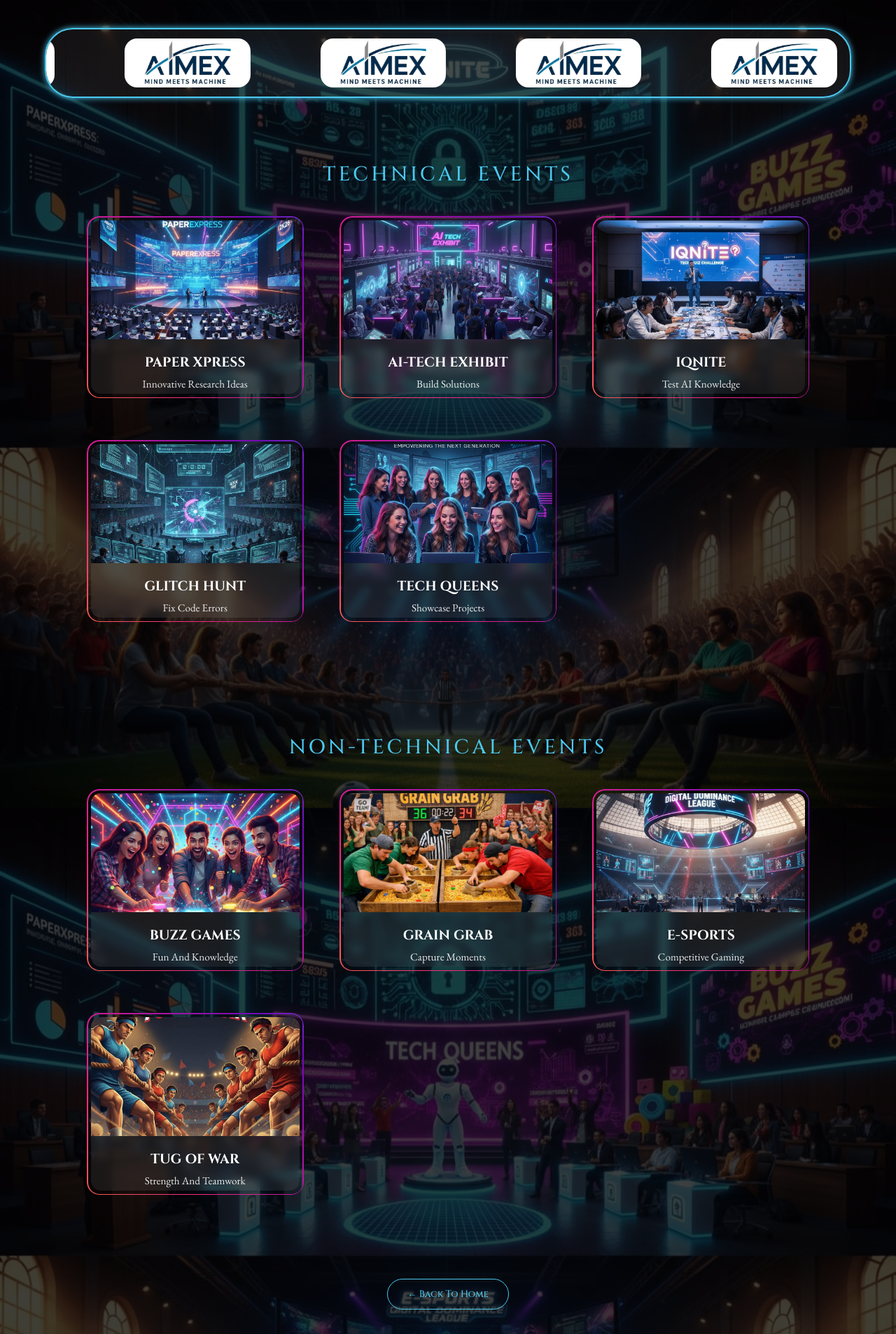
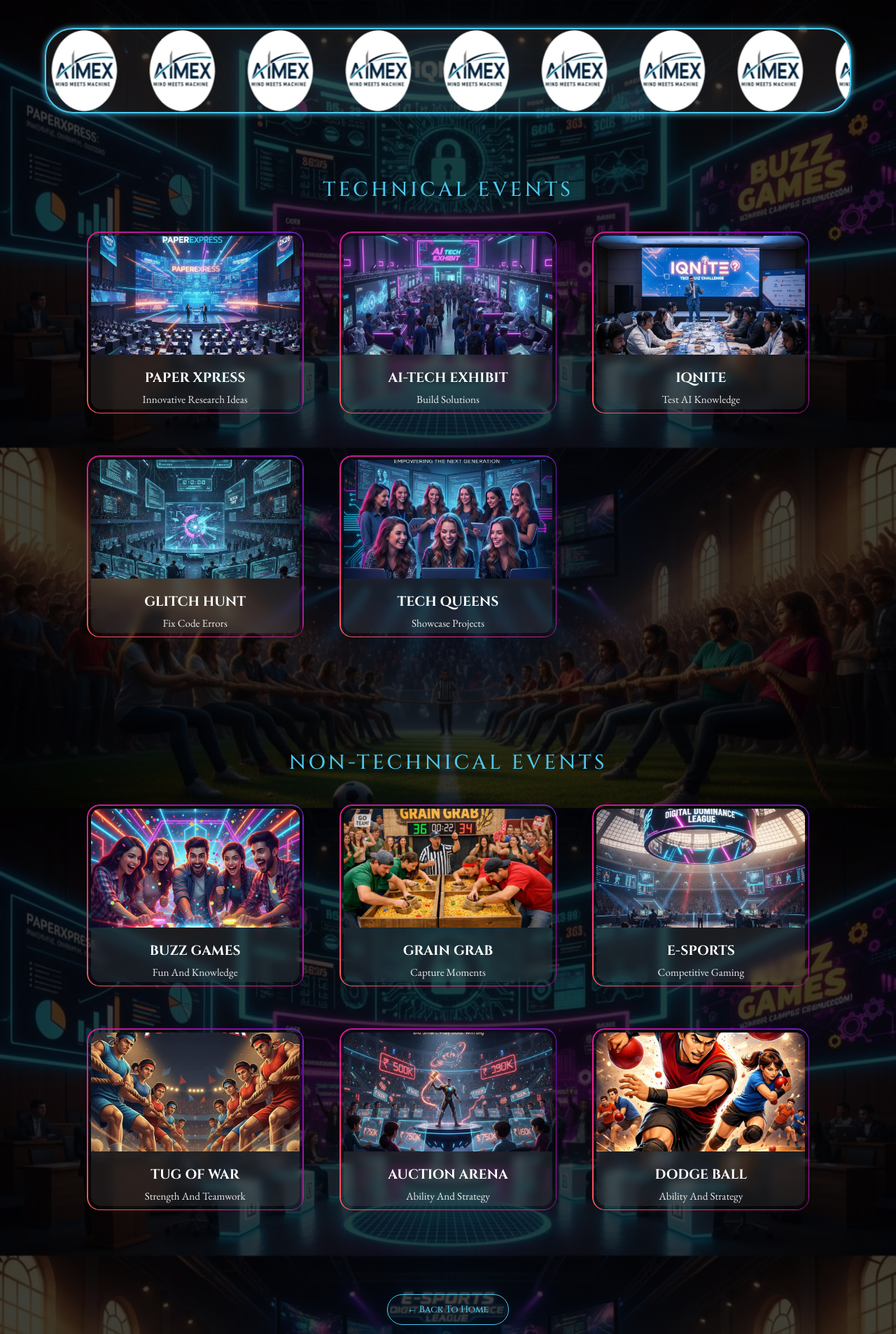
Before and after one commit to VailetiAmaranath/PROJECT-AIMEX-, a plain HTML site: page eventslists.html in a window 1280 px wide. Shown: the top 1907 px of the page at 70% size. Drawn offline with nearby package versions, Linux system fonts and the light colour scheme; files whose address does not match are found by name.

Commit message:
add changes

```diff
--- a/event.css
+++ b/event.css
@@ -13,7 +13,7 @@
 /* ================= TOP FRAME ================= */
 .top-frame{
   width:90%;
-  height:100px;
+  height:122px;
   margin:40px auto 10px;
   border-radius:40px;
   border:2px solid #4cc9f0;
@@ -29,7 +29,7 @@
   100%{box-shadow:0 0 8px #4cc9f0;}
 }
 .Images{display:flex;width:max-content;animation:scroll 9s linear infinite;}
-.Images img{height:70px;margin:0 50px;border-radius:18px;}
+.Images img{height:120px;margin:10px;border-radius:18px;}
 @keyframes scroll{to{transform:translateX(-50%);}}
 
 /* ================= SECTIONS ================= */
@@ -144,7 +144,7 @@
   backdrop-filter: blur(6px);
   justify-content:center;
   align-items:center;
-  padding:20px;
+  padding:5px;
 }
 
 .flip-back img{
--- a/eventslists.html
+++ b/eventslists.html
@@ -13,16 +13,28 @@
 
 <div class="top-frame">
   <div class="Images">
-    <img src="AIMEXLOGO.jpeg" alt="AIMEXLOGO">
-    <img src="AIMEXLOGO.jpeg" alt="AIMEXLOGO">
-    <img src="AIMEXLOGO.jpeg" alt="AIMEXLOGO">
-    <img src="AIMEXLOGO.jpeg" alt="AIMEXLOGO">
-    <img src="AIMEXLOGO.jpeg" alt="AIMEXLOGO">
-    <img src="AIMEXLOGO.jpeg" alt="AIMEXLOGO">
-    <img src="AIMEXLOGO.jpeg" alt="AIMEXLOGO">
-    <img src="AIMEXLOGO.jpeg" alt="AIMEXLOGO">
-    <img src="AIMEXLOGO.jpeg" alt="AIMEXLOGO">
-    <img src="AIMEXLOGO.jpeg" alt="AIMEXLOGO">
+    <img src="AIMEX-LOGO.jpeg" alt="AIMEXLOGO">
+    <img src="AIMEX-LOGO.jpeg" alt="AIMEXLOGO">
+    <img src="AIMEX-LOGO.jpeg" alt="AIMEXLOGO">
+    <img src="AIMEX-LOGO.jpeg" alt="AIMEXLOGO">
+    <img src="AIMEX-LOGO.jpeg" alt="AIMEXLOGO">
+    <img src="AIMEX-LOGO.jpeg" alt="AIMEXLOGO">
+    <img src="AIMEX-LOGO.jpeg" alt="AIMEXLOGO">
+    <img src="AIMEX-LOGO.jpeg" alt="AIMEXLOGO">
+    <img src="AIMEX-LOGO.jpeg" alt="AIMEXLOGO">
+    <img src="AIMEX-LOGO.jpeg" alt="AIMEXLOGO">
+    <img src="AIMEX-LOGO.jpeg" alt="AIMEXLOGO">
+    <img src="AIMEX-LOGO.jpeg" alt="AIMEXLOGO">
+    <img src="AIMEX-LOGO.jpeg" alt="AIMEXLOGO">
+    <img src="AIMEX-LOGO.jpeg" alt="AIMEXLOGO">
+    <img src="AIMEX-LOGO.jpeg" alt="AIMEXLOGO">
+    <img src="AIMEX-LOGO.jpeg" alt="AIMEXLOGO">
+    <img src="AIMEX-LOGO.jpeg" alt="AIMEXLOGO">
+    <img src="AIMEX-LOGO.jpeg" alt="AIMEXLOGO">
+    <img src="AIMEX-LOGO.jpeg" alt="AIMEXLOGO">
+    <img src="AIMEX-LOGO.jpeg" alt="AIMEXLOGO">
+    <img src="AIMEX-LOGO.jpeg" alt="AIMEXLOGO">
+    <img src="AIMEX-LOGO.jpeg" alt="AIMEXLOGO">
   </div>
 </div>
 <!-- TECHNICAL EVENTS -->
@@ -40,7 +52,7 @@
           </div>
         </div>
         <div class="flip-back">
-          <div class="back-title">Hello Everyone!</div>
+          <div class="back-title">PAPERXPRESS POSTER</div>
           <div class="poster-wrap">
             <img src="paper.jpeg" alt="Paper-Poster">
             <div class="expand-btn" onclick="openPoster(this)">[ ]</div>
@@ -61,7 +73,7 @@
           </div>
         </div>
         <div class="flip-back">
-          <div class="back-title">Hello Everyone!</div>
+          <div class="back-title">AI-TECH-EXHIBIT POSTER</div>
           <div class="poster-wrap">
             <img src="ai-tech.jpeg" alt="ai-tech-Poster">
             <div class="expand-btn" onclick="openPoster(this)">[ ]</div>
@@ -81,7 +93,7 @@
           </div>
         </div>
         <div class="flip-back">
-          <div class="back-title">Hello Everyone!</div>
+          <div class="back-title">IQNITE POSTER</div>
           <div class="poster-wrap">
             <img src="ai-tech.jpeg" alt="ai-tech-Poster">
             <div class="expand-btn" onclick="openPoster(this)">[ ]</div>
@@ -101,9 +113,9 @@
           </div>
         </div>
         <div class="flip-back">
-          <div class="back-title">Hello Everyone!</div>
+          <div class="back-title">GLITCH HUNT POSTER</div>
           <div class="poster-wrap">
-            <img src="ai-tech.jpeg" alt="ai-tech-Poster">
+            <img src="glitch.jpeg" alt="glitch-Poster">
             <div class="expand-btn" onclick="openPoster(this)">[ ]</div>
           </div>
           <button type="button" class="register-btn" onclick="openSpecificModal('glitchModal')">REGISTER HERE</button>
@@ -121,8 +133,9 @@
           </div>
         </div>
         <div class="flip-back">
-          <div class="back-title">Hello Everyone!</div><div class="poster-wrap">
-            <img src="ai-tech.jpeg" alt="ai-tech-Poster">
+          <div class="back-title">TECH QUEENS POSTER</div>
+          <div class="poster-wrap">
+            <img src="tech-queens.jpeg" alt="tech-queens-Poster">
             <div class="expand-btn" onclick="openPoster(this)">[ ]</div>
           </div>
           <button type="button" class="register-btn" onclick="openSpecificModal('queensModal')">REGISTER HERE</button>
@@ -146,9 +159,9 @@
           </div>
         </div>
         <div class="flip-back">
-          <div class="back-title">Hello Everyone!</div>
+          <div class="back-title">BUZZ GAMES POSTER</div>
           <div class="poster-wrap">
-            <img src="ai-tech.jpeg" alt="ai-tech-Poster">
+            <img src="buzz.jpeg" alt="buzz-Poster">
             <div class="expand-btn" onclick="openPoster(this)">[ ]</div>
           </div>
           <button type="button" class="register-btn" onclick="openSpecificModal('buzzModal')">REGISTER HERE</button>
@@ -167,9 +180,9 @@
           </div>
         </div>
         <div class="flip-back">
-          <div class="back-title">Hello Everyone!</div>
+          <div class="back-title">GRAIN GRAB POSTER</div>
           <div class="poster-wrap">
-            <img src="ai-tech.jpeg" alt="ai-tech-Poster">
+            <img src="grain.jpeg" alt="grain-Poster">
             <div class="expand-btn" onclick="openPoster(this)">[ ]</div>
           </div>
           <button type="button" class="register-btn" onclick="openSpecificModal('grainModal')">REGISTER HERE</button>
@@ -187,9 +200,9 @@
           </div>
         </div>
         <div class="flip-back">
-          <div class="back-title">Hello Everyone!</div>
+          <div class="back-title">E-SPORTS POSTER</div>
           <div class="poster-wrap">
-            <img src="ai-tech.jpeg" alt="ai-tech-Poster">
+            <img src="esports.jpeg" alt="esports-Poster">
             <div class="expand-btn" onclick="openPoster(this)">[ ]</div>
           </div>
           <button type="button" class="register-btn" onclick="openSpecificModal('esportsModal')">REGISTER HERE</button>
@@ -207,12 +220,52 @@
           </div>
         </div>
         <div class="flip-back">
-          <div class="back-title">Hello Everyone!</div>
+          <div class="back-title">TUG OF WAR POSTER</div>
           <div class="poster-wrap">
-            <img src="ai-tech.jpeg" alt="ai-tech-Poster">
+            <img src="tug.jpeg" alt="tug-Poster">
             <div class="expand-btn" onclick="openPoster(this)">[ ]</div>
           </div>
           <button type="button" class="register-btn" onclick="openSpecificModal('tugModal')">REGISTER HERE</button>
+        </div>
+      </div>
+    </div>
+    <!-- Auction Arena -->
+    <div class="event-frame flip-card">
+      <div class="flip-inner">
+        <div class="flip-front">
+          <img src="Auction.jpeg" alt="Auction Arena">
+          <div class="front-text">
+            <h3>AUCTION ARENA</h3>
+            <p>Ability And Strategy</p>
+          </div>
+        </div>
+        <div class="flip-back">
+          <div class="back-title">AUCTION ARENA POSTER</div>
+          <div class="poster-wrap">
+            <img src="Auction.jpeg" alt="Auction-Poster">
+            <div class="expand-btn" onclick="openPoster(this)">[ ]</div>
+          </div>
+          <button type="button" class="register-btn" onclick="openSpecificModal('AuctionModal')">REGISTER HERE</button>
+        </div>
+      </div>
+    </div>
+    <!-- Dodge Ball -->
+    <div class="event-frame flip-card">
+      <div class="flip-inner">
+        <div class="flip-front">
+          <img src="Dodge.jpeg" alt="DODGE BALL">
+          <div class="front-text">
+            <h3>DODGE BALL</h3>
+            <p>Ability And Strategy</p>
+          </div>
+        </div>
+        <div class="flip-back">
+          <div class="back-title">DODGE BALL POSTER</div>
+          <div class="poster-wrap">
+            <img src="Dodge.jpeg" alt="Dodge-Poster">
+            <div class="expand-btn" onclick="openPoster(this)">[ ]</div>
+          </div>
+          <button type="button" class="register-btn" onclick="openSpecificModal('DodgeModal')">REGISTER HERE</button>
         </div>
       </div>
     </div>
@@ -302,7 +355,23 @@
   </div>
 </div>
 
+<div class="modal" id="AuctionModal">
+  <div class="modal-box">
+    <h2>AUCTION ARENA</h2>
+    <button type="button" class="main-btn" onclick="openAuctionInternal()">Internal ₹100</button>
+    <button type="button" class="main-btn" onclick="openAuctionExternal()">External ₹200</button>
+    <button type="button" class="close-btn" onclick="closeSpecificModal('AuctionModal')">Close</button>
+  </div>
+</div>
 
+<div class="modal" id="DodgeModal">
+  <div class="modal-box">
+    <h2>DODGE BALL</h2>
+    <button type="button" class="main-btn" onclick="openDodgeInternal()">Internal ₹100</button>
+    <button type="button" class="main-btn" onclick="openDodgeExternal()">External ₹200</button>
+    <button type="button" class="close-btn" onclick="closeSpecificModal('DodgeModal')">Close</button>
+  </div>
+</div>
 
 
 <div class="poster-view" id="posterView">
```
Also changed, not shown: index.html (+6 -9 lines), AIMEX-LOGO.jpeg (added), Auction.jpeg (added), Dodge.jpeg (added).
